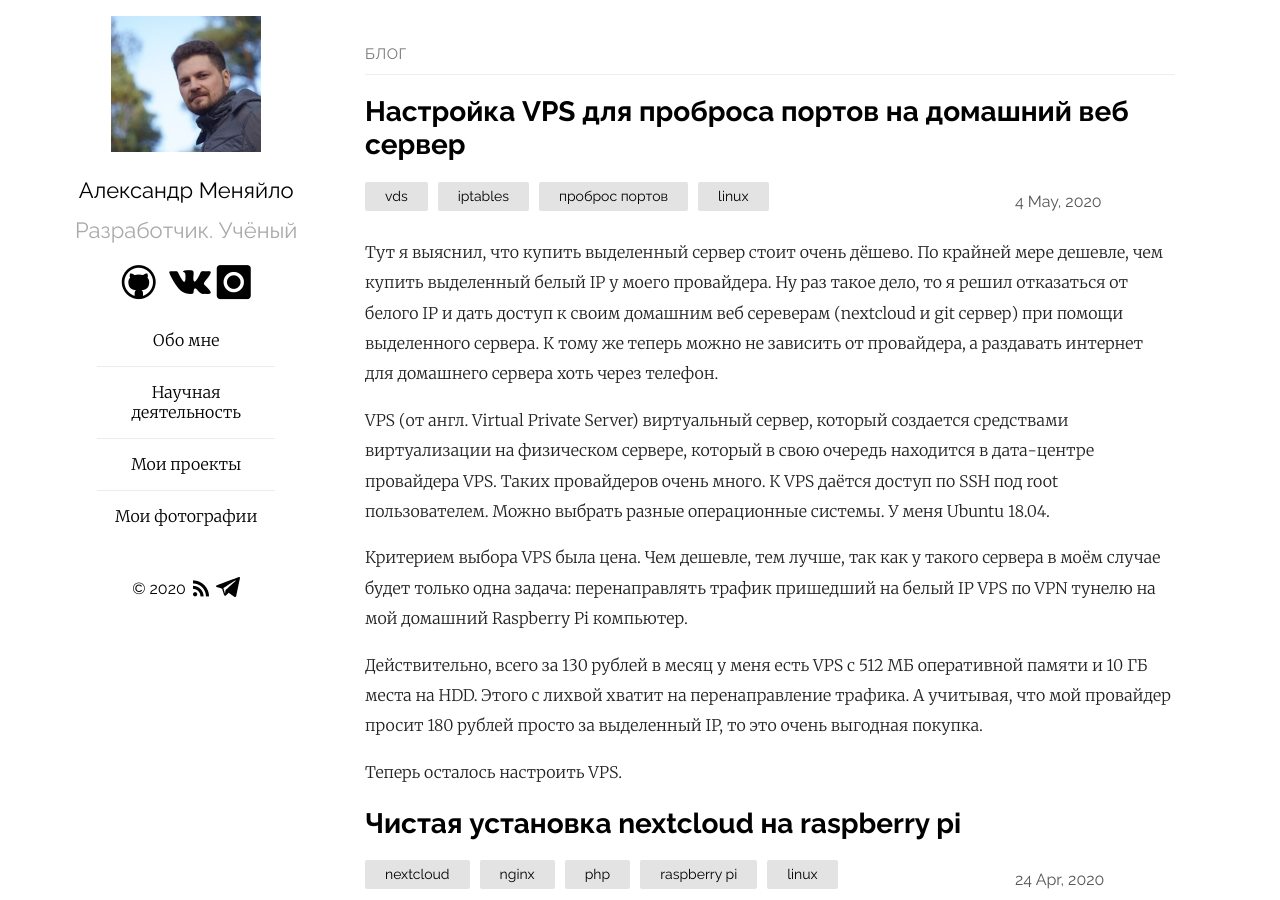
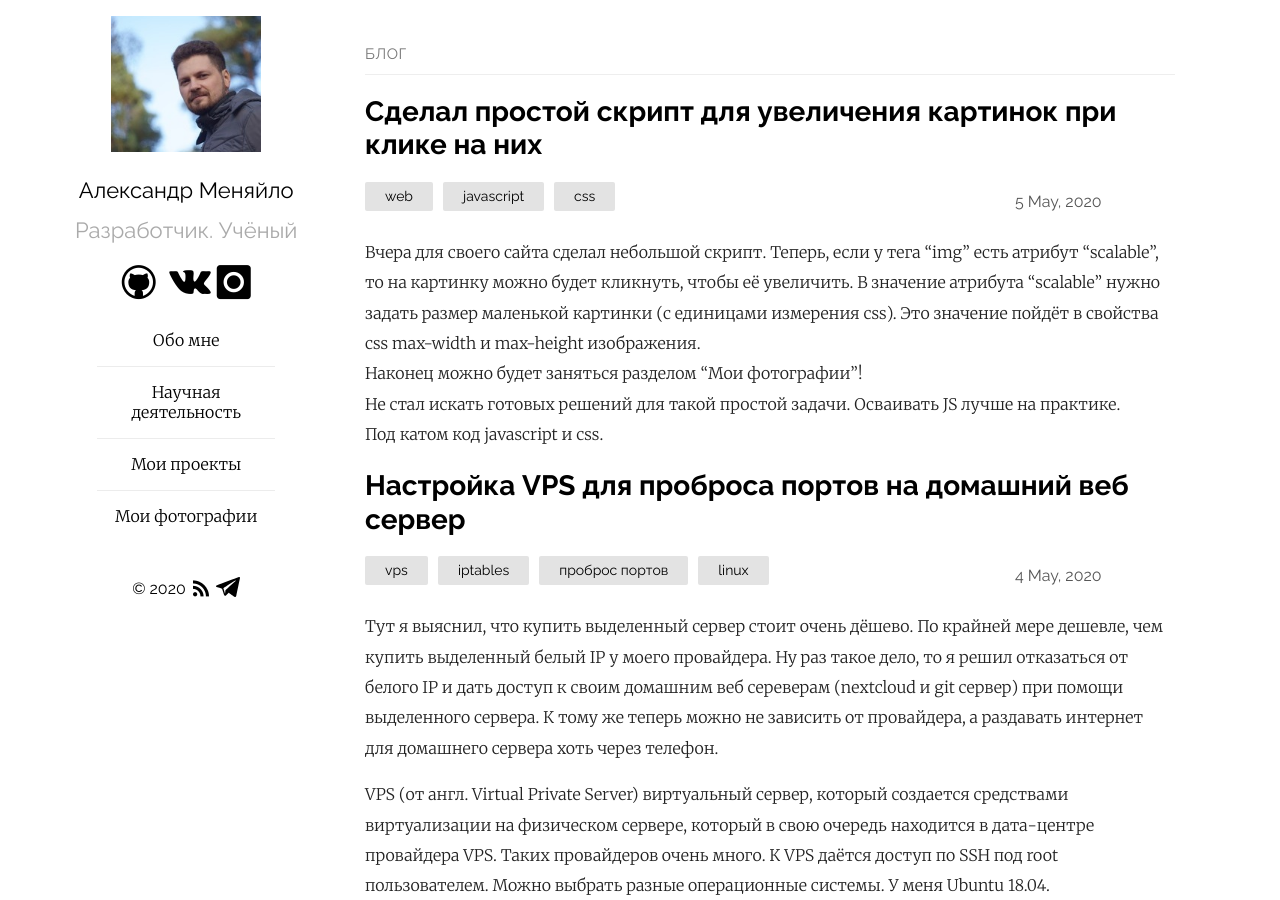
Before and after one commit to Mendeo/mendeo.github.io, a Jekyll site: the page built from index.md, in a window 1280 px wide and 900 px high. Built offline with Jekyll 4.4.1, drawn with Linux system fonts in a browser that asks for light colours.

Commit message:
Добавил пост. Исправил кое где vds на vps.

````diff
--- /dev/null
+++ b/_posts/2020-05-05-script-uvelichenie-kartinok.md
@@ -0,0 +1,97 @@
+---
+layout: post
+title: Сделал простой скрипт для увеличения картинок при клике на них
+date: 2020-05-05 11:52:00 +03
+modified: 2020-05-04 11:52:00 +03
+categories: web javascript
+tags: [web, javascript, css]
+excerpt_separator: <a name="cut"></a>
+links_in_new_tab: true
+---
+Вчера для своего сайта сделал небольшой скрипт. Теперь, если у тега "img" есть атрибут "scalable", то на картинку можно будет кликнуть, чтобы её увеличить. В значение атрибута "scalable" нужно задать размер маленькой картинки (с единицами измерения css). Это значение пойдёт в свойства css max-width и max-height изображения.
+Наконец можно будет заняться разделом "Мои фотографии"!
+Не стал искать готовых решений для такой простой задачи. Осваивать JS лучше на практике.
+Под катом код javascript и css.
+
+<a name="cut"></a>
+**JavaScript**
+Обернём в function, чтобы вставить код прямо в html моего сайта и не портить глобальную область видимости.
+```javascript
+(function()
+{
+	'use strict';
+	//Создаём полупрозрачный серый фон на заднем плане под увеличенным изображением.
+	const imgBg = document.createElement('div');
+	document.getElementsByTagName('body')[0].appendChild(imgBg);
+	imgBg.style = 'background-color: rgba(48, 48, 48, 0.6); position: fixed; top: 0px; left: 0px; width: 100%; z-index: 1';
+	imgBg.hidden = true;
+	fillBg();
+	window.addEventListener('resize', fillBg);
+	function fillBg()
+	{
+		imgBg.style.height = (document.documentElement.clientHeight + 100) + 'px';
+	}
+
+	const bigImgageScreenFraction = 0.7; //Доля от размера экрана, которую будет занимать увеличенное изображение
+
+	document.querySelectorAll('img[scalable]').forEach((img) =>
+	{
+		const smallSize = img.getAttribute('scalable');
+		const defaultStyle = `max-width: ${smallSize}; max-height: ${smallSize}`;
+		img.style = defaultStyle;
+		img.addEventListener('click', () =>
+		{
+			if (img.getAttribute('is-big') === 'true')
+			{
+				img.style = defaultStyle;
+				img.setAttribute('is-big', false);
+				imgBg.hidden = true;
+			}
+			else
+			{
+				imgBg.hidden = false;
+				img.setAttribute('is-big', true);
+				doImageBig(img);
+			}
+		});
+		//Сохраняем пропорции при ресайзинге.
+		window.addEventListener('resize', () =>
+		{
+			if (img.getAttribute('is-big') === 'true') doImageBig(img);
+		});
+	});
+
+	//Эта функция расчитывает размеры увеличенного изображения и центрирует его.
+	function doImageBig(img)
+	{
+		let screenHeight = document.documentElement.clientHeight;
+		let screenWidth = document.documentElement.clientWidth;
+		let imgWidth = img.width;
+		let imgHeight = img.height;
+		let bigImgHeight = Math.round(screenHeight * bigImgageScreenFraction);
+		let bigImgWidth = Math.round(screenWidth * bigImgageScreenFraction);
+		if (imgHeight > imgWidth)
+		{
+			bigImgHeight = Math.round(bigImgWidth * imgHeight / imgWidth);
+		}
+		else
+		{
+			bigImgWidth = Math.round(bigImgHeight * imgWidth / imgHeight);
+		}
+		let left = Math.round(0.5 * (screenWidth - bigImgWidth));
+		let top = Math.round(0.5 * (screenHeight - bigImgHeight));
+		img.style = `max-width: ${bigImgWidth}px; max-height: ${bigImgHeight}px; left: ${left}px; top: ${top}px; display:block; margin: auto; position: fixed; z-index: 2`;
+	}
+})();
+```
+
+**CSS**
+
+```css
+img[scalable]
+{
+	cursor: pointer;
+	transition-property: max-width, max-height, left, top;
+	transition-duration: 0.3s;
+}
+```
````
Also changed, not shown: _posts/2020-05-04-nastrojka-vps.md (renamed from _posts/2020-05-04-nastrojka-vds.md, +4 -4 lines).
